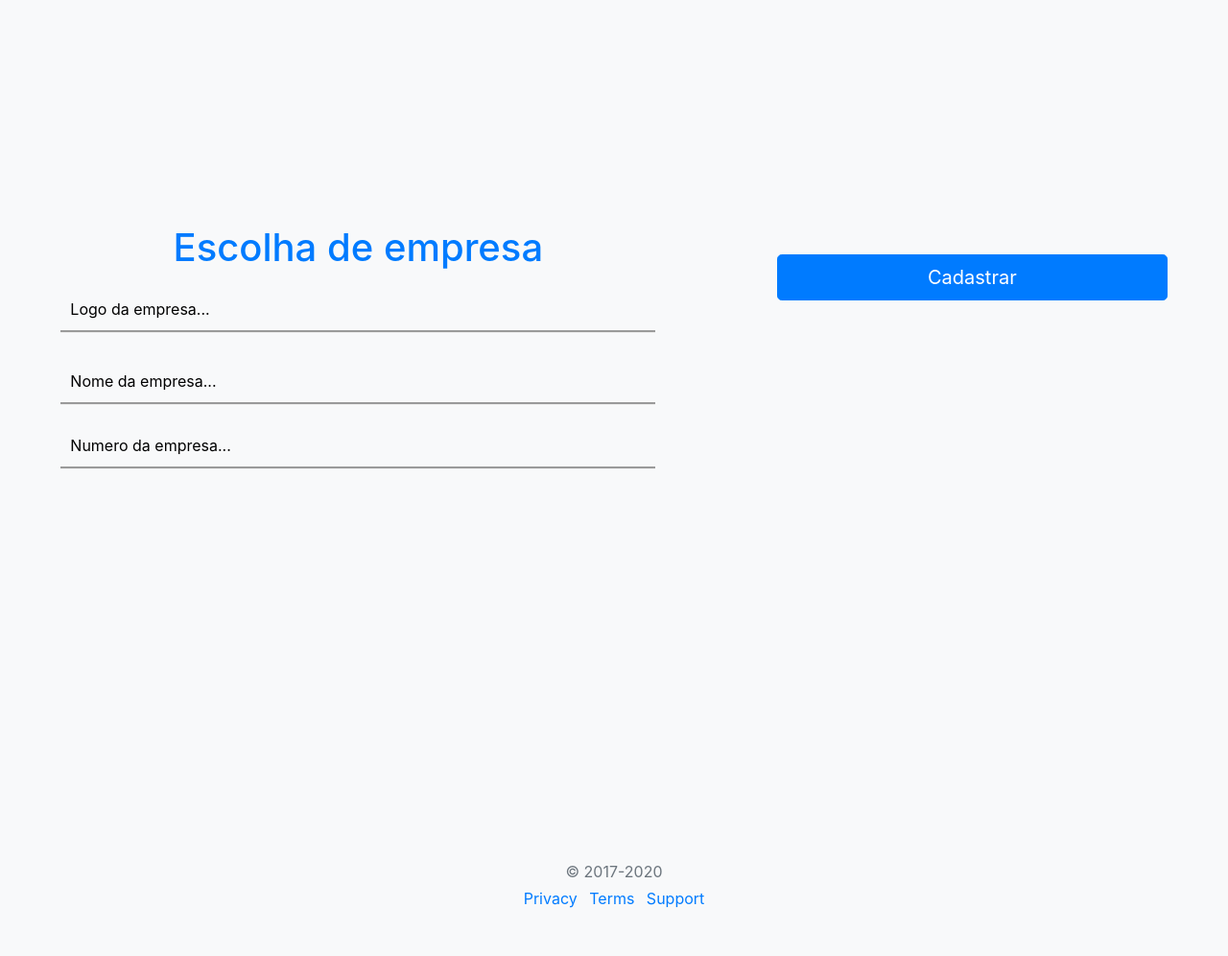
After one commit to wagnerrafa/rh-desafio, a Django app: page /core/cadastrar/ in a window 1280 px wide. The commit adds this page. Shown: the whole page at 96% size. Run offline with Django 3.2, Linux system fonts and the light colour scheme; some libraries are stand-ins or nearby versions.

Commit message:
views e templates de cadastro

```diff
--- a/core/templates/base.html
+++ b/core/templates/base.html
@@ -51,10 +51,11 @@
     {% block empresa %}
     {% endblock %}
 
+    {% block cadastro %}
+    {% endblock %}
+
     {% block main %}
     {% endblock %}
-
-
 
 
         <footer class="my-5 pt-5 text-muted text-center text-small">
--- /dev/null
+++ b/core/templates/core/cadastrar.html
@@ -0,0 +1,22 @@
+{% extends "base.html" %} {% load static %}
+{% block cadastro %}
+
+<section id="empresa">
+    <form id="form" method="POST" action="." enctype="multipart/form-data">{% csrf_token%}
+        <h1>Escolha de empresa</h1>
+            <div >
+                <label id="imagem" for="upload" onclick="imagem()">Logo da empresa...</label>
+                <input type="file" id="upload" name="logo" enctype="multipart/form-data"/>
+            </div>
+            <div>
+                <input type="text" name="nome" placeholder="Nome da empresa..." required>
+            </div>
+            <div>
+                <input type="number" inputmode="tel" name="numero" placeholder="Numero da empresa..." required>
+            </div>
+            <div class="col-md-4">
+                <button class="btn btn-primary btn-lg btn-block" type="submit">Cadastrar</button>
+            </div>
+    </form>
+</section>
+    {% endblock %}
--- a/core/urls.py
+++ b/core/urls.py
@@ -1,5 +1,5 @@
 from django.urls import path
-from core.views import index, user_form, post_detail
+from core.views import index, post_detail, cadastrar
 from . import views
 from django.conf.urls import url
 from django.views.static import serve
@@ -8,8 +8,8 @@ from django.conf import settings
 app_name = 'core'
 
 urlpatterns = [
-   path('',index),
-   path('user_form/', user_form),
+   path('',index, name='index'),
+   path('core/cadastrar/', cadastrar, name='cadastrar'),
    path('core/company/<uuid:pk>/', views.post_detail, name='post_detail'),
    url(r'^media/(?P<path>.*)$', serve, {'document_root': settings.MEDIA_ROOT}),
 
--- a/core/views.py
+++ b/core/views.py
@@ -1,23 +1,23 @@
-from django.shortcuts import render, get_object_or_404
+from django.shortcuts import render, get_object_or_404, redirect
 from .models import Company, Department, Employee
 
 # Create your views here.
 def index(request):
     empresas = Company.objects.all()
-    if request.method == 'POST':
+
+    return render(request, 'core/empresa.html',{'empresas':empresas})
+
+def cadastrar(request):
+    if request.method == 'GET':
+        return render(request, 'core/cadastrar.html')
+    elif (request.method == 'POST'):
         empresa = Company()
-        empresa.logo = request.POST['logo']
+        empresa.logo = request.FILES['logo']
         empresa.name = request.POST['nome']
         empresa.legal_number = request.POST['numero']
         empresa.save()
-    return render(request, 'core/empresa.html',{'empresas':empresas})
+        return redirect('core:index')
 
-def user_form(request):
-    empresa = Company.objects.all()
-    for i in empresa:
-        logo = i.logo
-        nomeEmpresa = i.name
-    return render(request, 'core/user_form.html',{'logo':logo,'nomeEmpresa':nomeEmpresa})
 
 
 def post_detail(request, pk):
```
Also changed, not shown: core/templates/core/empresa.html (+6 -4 lines).
